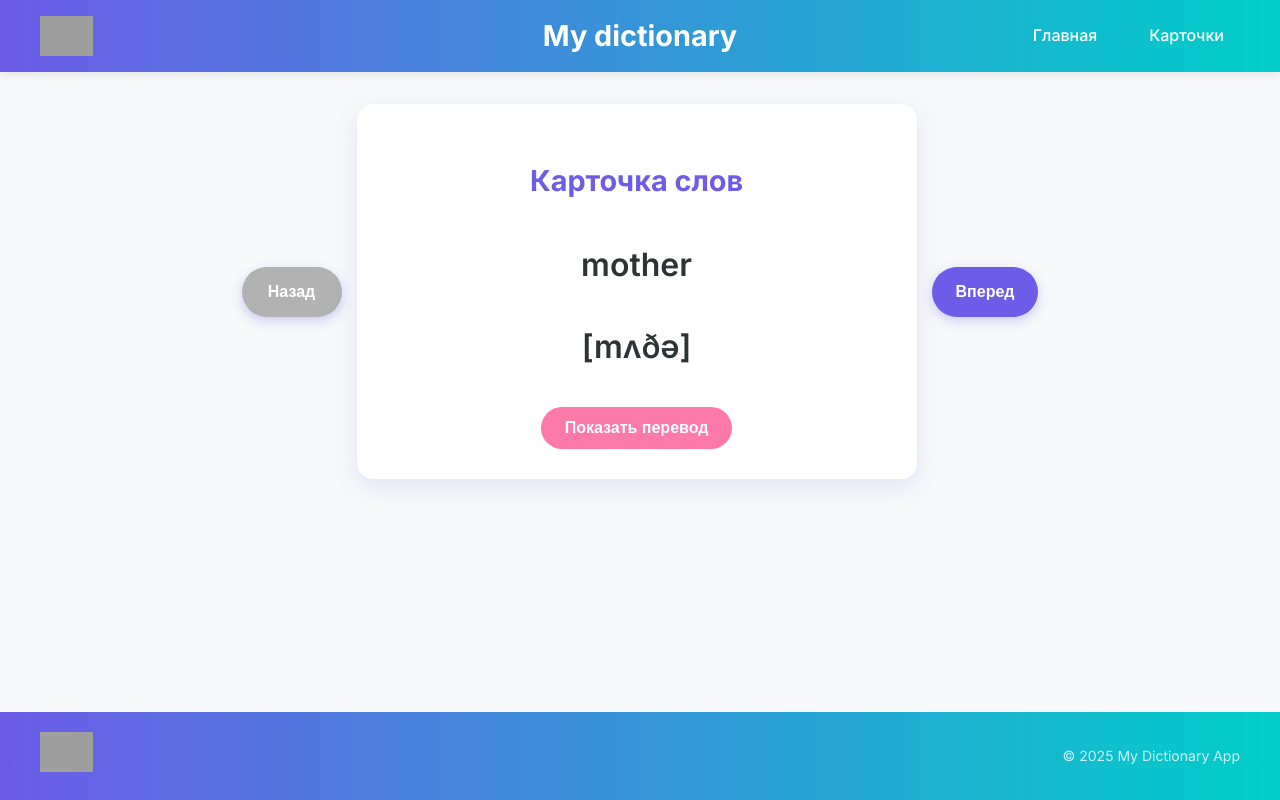
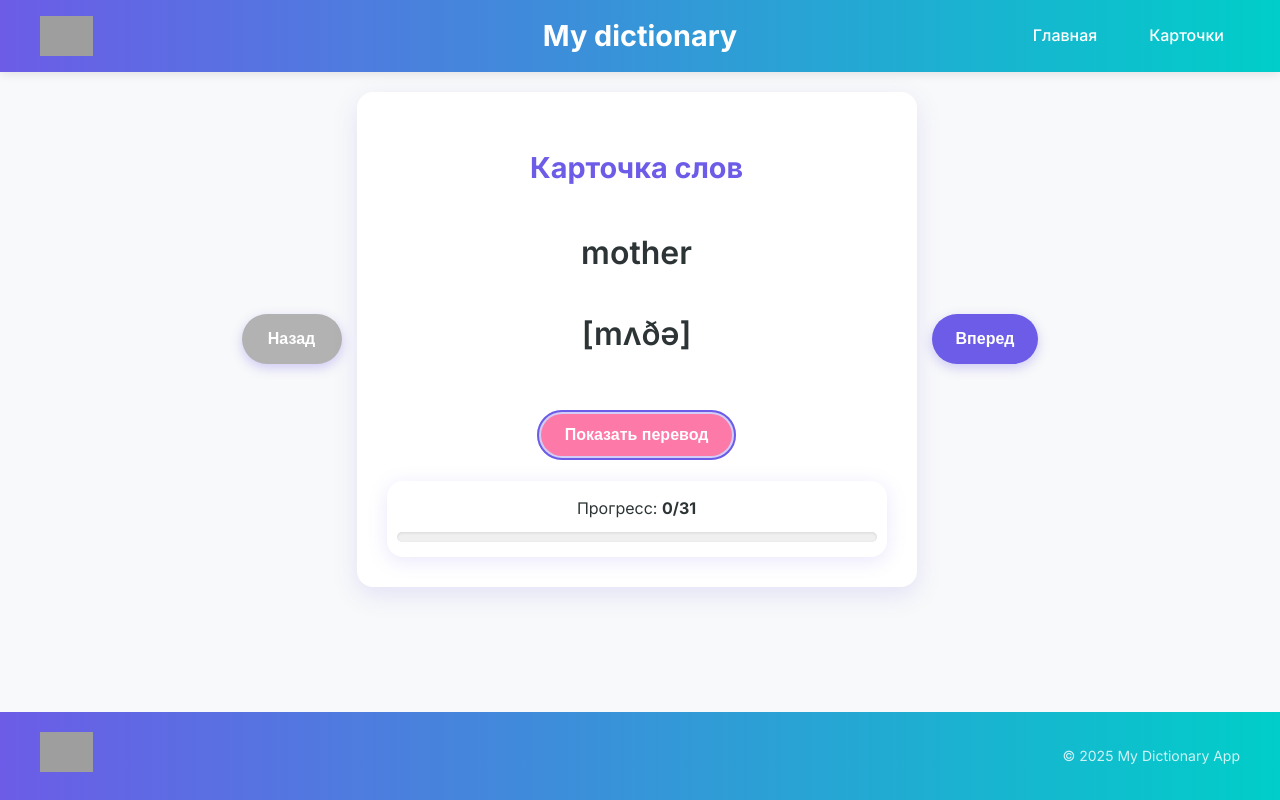
Before and after one commit to nastyshaclifford/Word-cards, a React (Create React App) app: page /game in a window 1280 px wide. Built offline with nearby package versions, Linux system fonts and the light colour scheme; grey boxes are pictures that could not be loaded; the HTML template or start-up script is replaced by a standard one.

Commit message:
добавлен фокус через реф на кнопку перевода,  и прогресс бар

```diff
--- /dev/null
+++ b/src/components/ProgressCounter.jsx
@@ -0,0 +1,31 @@
+import React from 'react';
+import '../styles/ProgressCounter.css';
+
+export default function ProgressCounter({ studied, total }) {
+    const progressPercentage = Math.round((studied / total) * 100);
+    const isComplete = studied === total && total > 0;
+
+    return (
+        <div className={`progress-counter-container ${isComplete ? 'complete' : ''}`}>
+            <div className="compact-progress">
+                {isComplete ? (
+                    <div className="completion-message">
+                        <span className="celebrate-icon"></span>
+                        Все слова изучены! Поздравляем!
+                    </div>
+                ) : (
+                    <>
+                        <span>Прогресс: </span>
+                        <strong>{studied}/{total}</strong>
+                    </>
+                )}
+                <div className="progress-bar">
+                    <div
+                        className="progress-fill"
+                        style={{ width: `${progressPercentage}%` }}
+                    />
+                </div>
+            </div>
+        </div>
+    );
+}
--- a/src/components/WordCard.jsx
+++ b/src/components/WordCard.jsx
@@ -1,15 +1,31 @@
-import { useState } from "react";
+import { useState, useEffect, useRef } from "react";
 import { firstWords } from "./data/wordsData";
 import "../styles/WordCard.css";
+import ProgressCounter from './ProgressCounter';
 
 function WordCard() {
     const [currentIndex, setCurrentIndex] = useState(0);
     const [showTranslation, setTranslation] = useState(false);
+    const [studiedWords, setStudiedWords] = useState([]);
+
+    const translateButtonRef = useRef(null);
 
     const currentWord = firstWords[currentIndex];
 
+    useEffect(() => {
+        if (!showTranslation && translateButtonRef.current) {
+            const timer = setTimeout(() => {
+                translateButtonRef.current.focus();
+            }, 50);
+            return () => clearTimeout(timer);
+        }
+    }, [currentIndex, showTranslation]);
+
     const handleShowTranslation = () => {
     setTranslation(true);
+    if (!studiedWords.includes(currentWord.id)) {
+        setStudiedWords([...studiedWords, currentWord.id]);
+    }
 };
 
     const handleChangeBack = () => {
@@ -26,6 +42,7 @@ function WordCard() {
     }
     };
 
+
     return (
         <div className="card-wrapper">
             <button
@@ -38,17 +55,29 @@ function WordCard() {
 
             <div className="word-card">
                 <h2>Карточка слов</h2>
-        <p>{currentWord.english}</p>
-        <p>{currentWord.transcription}</p>
+                <p className="english-word">{currentWord.english}</p>
+                <p className="transcription">{currentWord.transcription}</p>
+
+                <div className="translation-section">
                     {!showTranslation ? (
-        <button className="btn translate" onClick={handleShowTranslation}>
+                        <button
+                        ref={translateButtonRef}
+                        className="btn translate"
+                        onClick={handleShowTranslation}
+                        >
                             Показать перевод
                         </button>
-        ) : null}
-        {showTranslation && (
+                    ) : (
                         <p className="translation">{currentWord.russian}</p>
                     )}
+
+                    <ProgressCounter
+                        studied={studiedWords.length}
+                        total={firstWords.length}
+                    />
                 </div>
+            </div>
+
             <button
                 className="btn nxt"
                 onClick={handleChangeNext}
--- /dev/null
+++ b/src/styles/ProgressCounter.css
@@ -0,0 +1,82 @@
+    .progress-counter-container {
+        width: 100%;
+        max-width: 100%;
+        background: white;
+        box-sizing: border-box;
+        border-radius: 16px;
+        box-shadow: 0 4px 20px rgba(108, 92, 231, 0.15);
+        padding: 15px 10px;
+        margin: 10px 0 0;
+        transition: all 0.3s ease;
+    }
+
+
+    .progress-text {
+        display: flex;
+        justify-content: center;
+        align-items: baseline;
+        gap: 6px;
+        font-size: 1.2rem;
+        margin-bottom: 18px;
+        font-weight: 600;
+        background: linear-gradient(90deg, #6c5ce7, #fd79a8);
+        -webkit-background-clip: text;
+        background-clip: text;
+        color: transparent;
+        text-shadow: 0 2px 4px rgba(108, 92, 231, 0.1);
+    }
+
+    .progress-text .current {
+        font-size: 1.4rem;
+        font-weight: 700;
+        color: #fd79a8;
+    }
+
+    .highlight {
+        color: #fd79a8;
+        font-weight: 700;
+        font-size: 1.2rem;
+    }
+
+    .progress-bar-container {
+        padding-top: 8px;
+    }
+
+    .progress-bar {
+        margin-top: 10px;
+        max-width: 100%;
+        height: 10px;
+        background: #f0f0f0;
+        border-radius: 8px;
+        overflow: hidden;
+        box-shadow: inset 0 1px 3px rgba(0,0,0,0.1);
+    }
+
+
+    .progress-fill {
+        height: 100%;
+        background: linear-gradient(90deg, #fd79a8, #6c5ce7);
+        border-radius: 8px;
+        transition: width 0.5s cubic-bezier(0.65, 0, 0.35, 1);
+    }
+
+
+    .completion-message {
+        text-align: center;
+        margin-top: 12px;
+        font-size: 1.1rem;
+        font-weight: 700;
+        color: #6c5ce7;
+        animation: fadeInPulse 1.8s infinite;
+        display: flex;
+        align-items: center;
+        justify-content: center;
+        gap: 8px;
+    }
+
+
+    @keyframes fadeInPulse {
+        0% { opacity: 0.9; transform: scale(1); }
+        50% { opacity: 1; transform: scale(1.03); }
+        100% { opacity: 0.9; transform: scale(1); }
+    }
--- a/src/styles/WordCard.css
+++ b/src/styles/WordCard.css
@@ -11,6 +11,7 @@
 }
 
 .word-card {
+    position: relative;
     background: white;
     border-radius: 16px;
     box-shadow: 0 8px 24px rgba(108, 92, 231, 0.15);
@@ -64,6 +65,12 @@
     align-self: center;
 }
 
+.btn.translate:focus {
+    outline: 2px solid #6c5ce7;
+    outline-offset: 2px;
+    box-shadow: 0 0 0 4px rgba(108, 92, 231, 0.3);
+}
+
 .word-card h2 {
     color: #6c5ce7;
     font-size: 1.8rem;
@@ -83,3 +90,17 @@
     margin-top: 20px;
     animation: fadeIn 0.3s ease;
 }
+
+.translation-section {
+    display: flex;
+    flex-direction: column;
+    align-items: center;
+    gap: 15px;
+    margin-top: 20px;
+}
+
+.inline-progress {
+    width: 100%;
+    max-width: 300px;
+    margin: 0 auto;
+}
```
Lines whose indentation alone changed are shown as unchanged.
